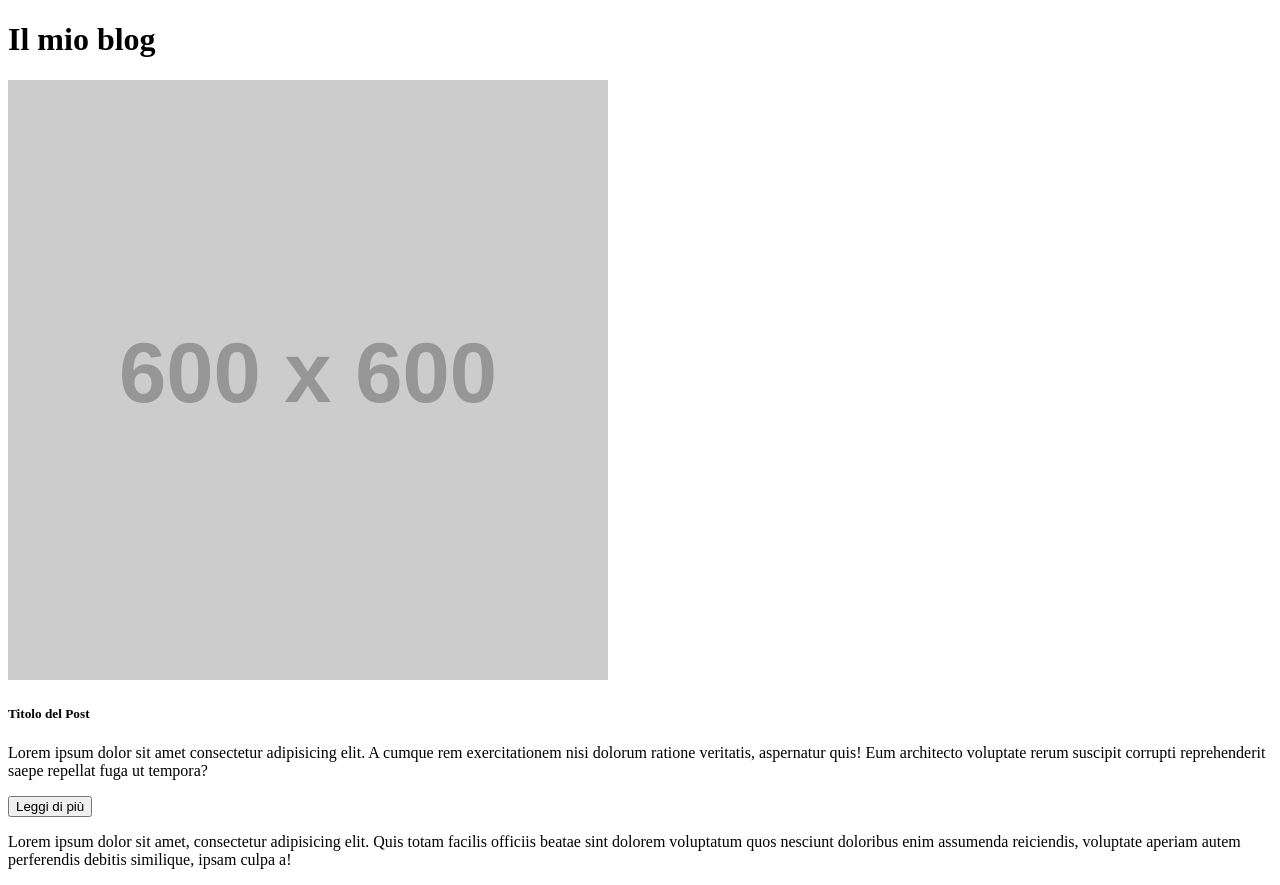
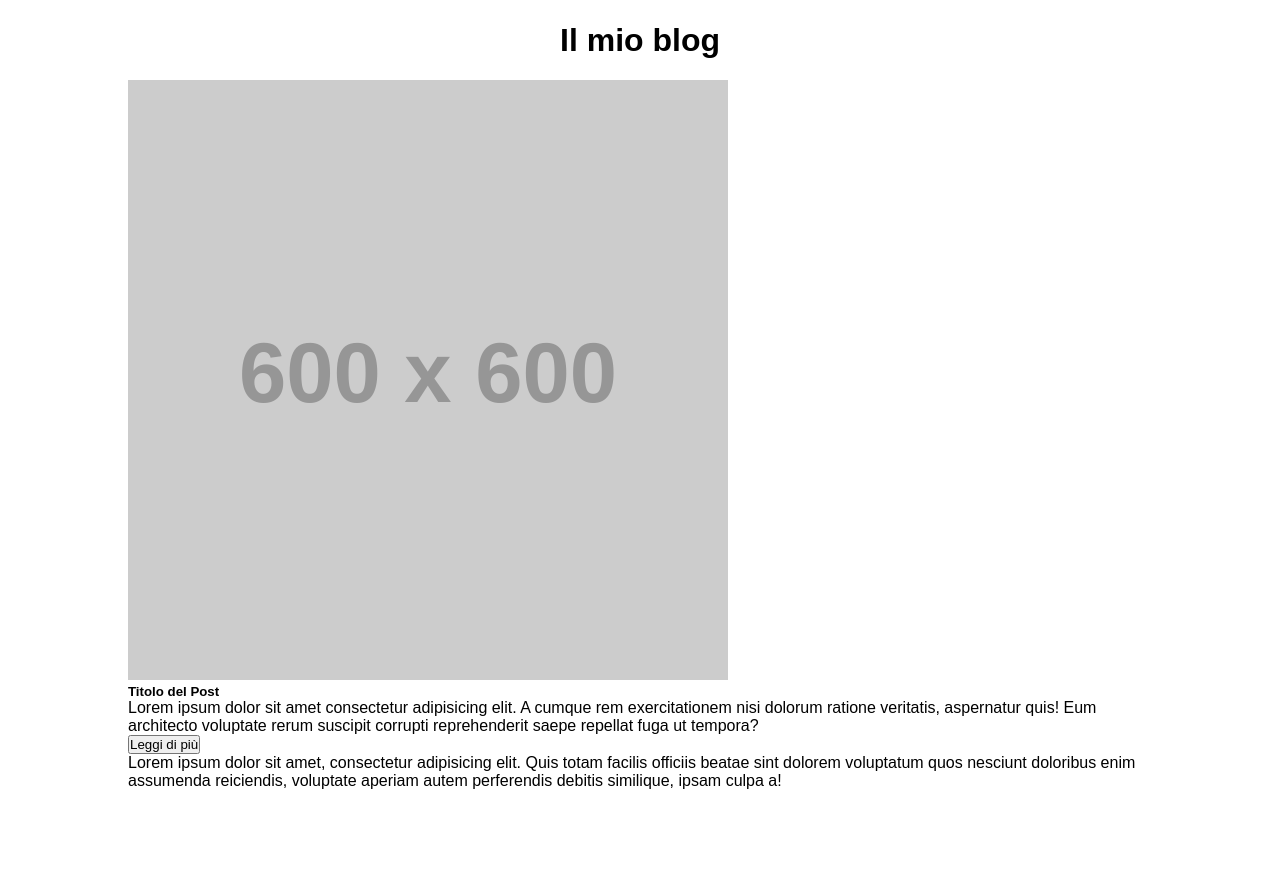
Before and after one commit to emanuelesguerzo/react-components, a React (Vite) app: page / in a window 1280 px wide. After the commit the page ends 800 px from the top, so only its background shows below. Built offline with nearby package versions, Linux system fonts and the light colour scheme.

Commit message:
feat: header complete

```diff
--- a/src/components/AppFooter.jsx
+++ b/src/components/AppFooter.jsx
@@ -1,6 +1,6 @@
 const AppFooter = () => {
     return (
-        <footer>
+        <footer className="container">
             <p>Lorem ipsum dolor sit amet, consectetur adipisicing elit. Quis totam facilis officiis beatae sint dolorem voluptatum quos nesciunt doloribus enim assumenda reiciendis, voluptate aperiam autem perferendis debitis similique, ipsam culpa a!</p>
         </footer>
     )
--- a/src/components/AppHeader.jsx
+++ b/src/components/AppHeader.jsx
@@ -1,7 +1,9 @@
+import style from './AppHeader.module.css'
+
 const AppHeader = () => {
 
     return (
-        <header>
+        <header className={style.header}>
             <h1>Il mio blog</h1>
         </header>
     )
--- /dev/null
+++ b/src/components/AppHeader.module.css
@@ -0,0 +1,6 @@
+.header {
+    height: 80px;
+    display: flex;
+    align-items: center;
+    justify-content: center;
+}
--- a/src/components/AppMain.jsx
+++ b/src/components/AppMain.jsx
@@ -3,7 +3,9 @@
 const AppMain = () => {
     return (
         <main>
-            <BlogCard />
+            <div className="container">
+                <BlogCard />
+            </div>
         </main>
     )
 }
--- a/src/index.css
+++ b/src/index.css
@@ -0,0 +1,20 @@
+/* RESET */
+* {
+    margin: 0;
+    padding: 0;
+    box-sizing: border-box;
+}
+
+img {
+    max-width: 100%;
+}
+
+body {
+    font-family: Arial, Helvetica, sans-serif;
+}
+
+/* LAYOUT */
+.container {
+    margin: 0 auto;
+    width: 80%;
+}
```
